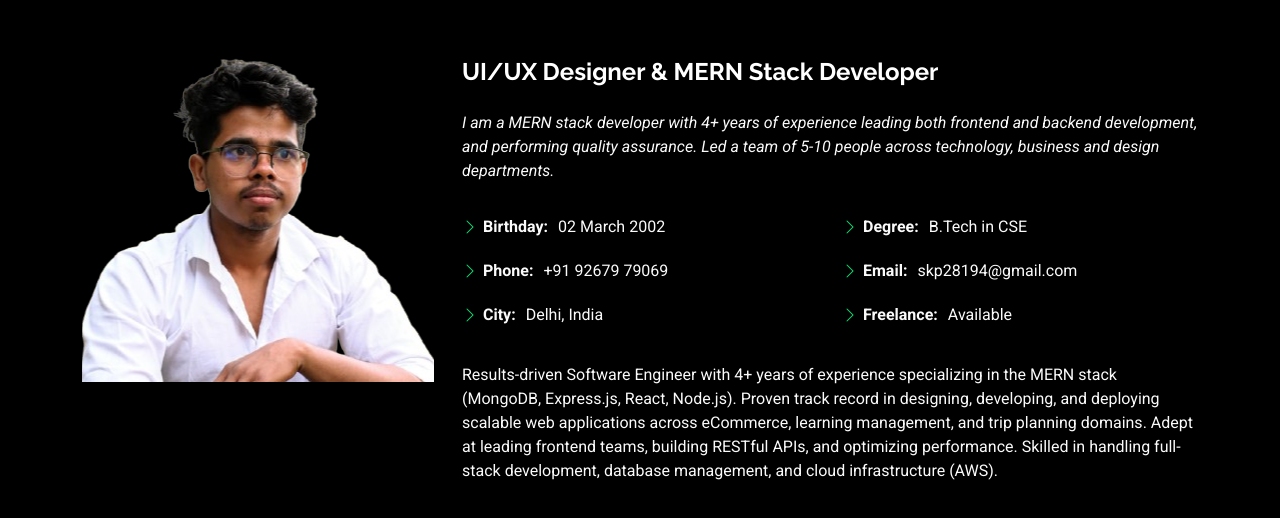
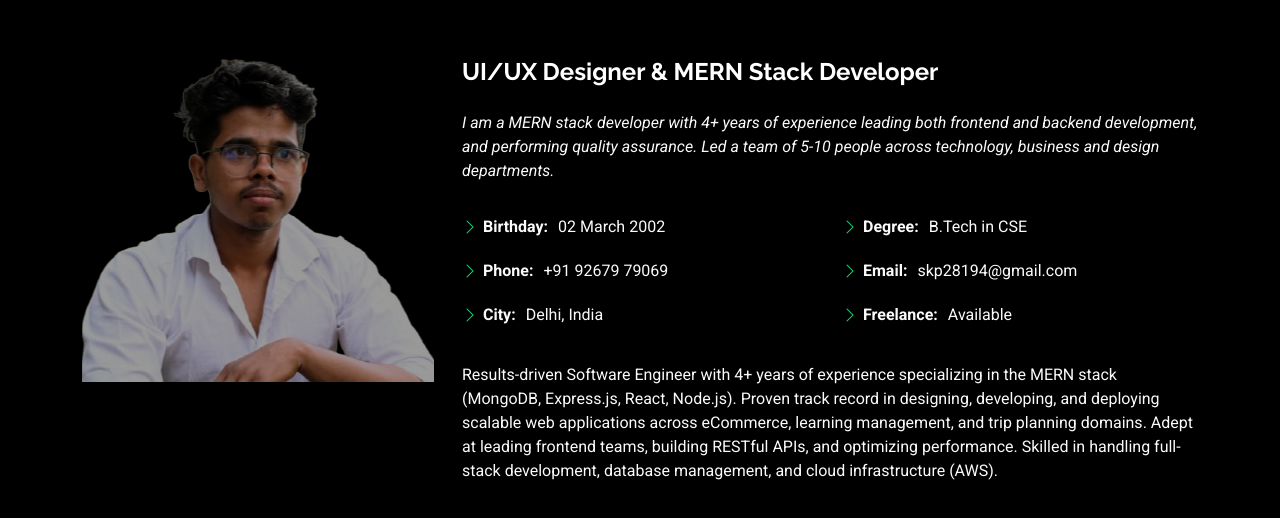
Before and after one commit to sahihai12/portfolio, a plain HTML site: page index.html in a window 1280 px wide. Shown: the part 802-1320 px from the top of the page. Drawn offline with Linux system fonts and the light colour scheme.

Commit message:
['ui' , minor ui changes]

```diff
--- a/assets/css/main.css
+++ b/assets/css/main.css
@@ -1479,3 +1479,6 @@ section,
   color: var(--accent-color);
   border: 1px solid var(--accent-color);
 }
+.o-6{
+  opacity: 0.6;
+}
--- a/index.html
+++ b/index.html
@@ -69,7 +69,7 @@
 
         <div class="row gy-4 justify-content-center">
           <div class="col-lg-4">
-            <img src="assets/img/profile-img.png" class="img-fluid" alt="">
+            <img src="assets/img/profile-img.png" class="img-fluid o-6" alt="">
           </div>
           <div class="col-lg-8 content">
             <h2>UI/UX Designer &amp; MERN Stack Developer</h2>
```
